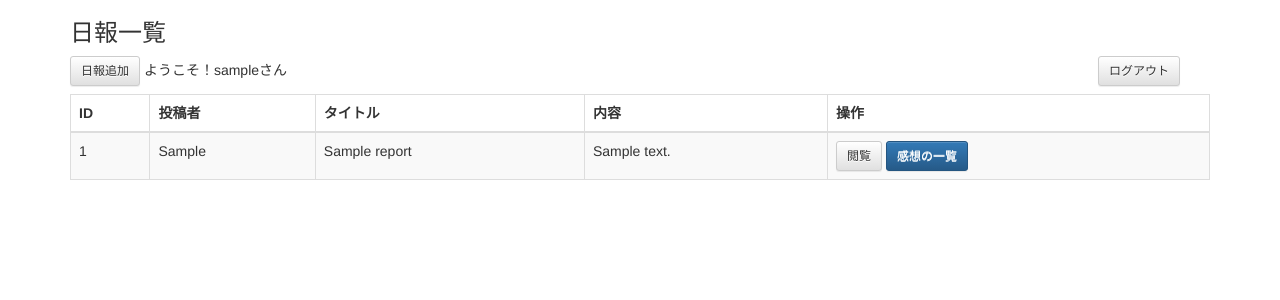
After one commit to washinofumihiro/web_application_nippo, a Django app: page /day/report/ in a window 1280 px wide. The commit adds this page. Shown: the top 300 px of the page. Run offline with Django 3.2, Linux system fonts and the light colour scheme; a user stored in the database is signed in; tables that the repository leaves empty hold one stand-in row (values such as "Sample post"); some libraries are stand-ins or nearby versions.

Commit message:
refactoring variable name

```diff
--- a/daily_report/daily_report/settings.py
+++ b/daily_report/daily_report/settings.py
@@ -144,4 +144,4 @@ STATICFILES_DIRS = (
 
 
 LOGIN_URL = '/login'
-LOGIN_REDIRECT_URL = '/day/book'
+LOGIN_REDIRECT_URL = '/day/report'
--- a/daily_report/day/forms.py
+++ b/daily_report/day/forms.py
@@ -1,5 +1,5 @@
 from django.forms import ModelForm
-from .models import Book, Impression
+from .models import Report, Impression
 
 
 class ImpressionForm(ModelForm):
@@ -8,10 +8,10 @@ class ImpressionForm(ModelForm):
         model = Impression
         fields = ('comment', )
 
-class BookForm(ModelForm):
+class ReportForm(ModelForm):
     """書籍のフォーム"""
     class Meta:
-        model = Book
+        model = Report
         # fields = ('name', 'publisher', )
         fields = ( 'user','title', 'content',)
         # fields = ('date', 'title', 'user',)
--- a/daily_report/day/models.py
+++ b/daily_report/day/models.py
@@ -19,7 +19,7 @@ from django.contrib.auth.models import User
 
 
 
-class Book(models.Model):
+class Report(models.Model):
     """書籍"""
     title = models.CharField('タイトル', max_length=255)
     content = models.TextField('内容', blank=True)
@@ -29,7 +29,7 @@ class Book(models.Model):
         return self.name
 
 
-# class Book(models.Model):
+# class Report(models.Model):
 #     """書籍"""
 #     date = models.CharField('日付', max_length = 20)
 #     title = models.CharField('タイトル', max_length=255)
@@ -47,7 +47,7 @@ class Book(models.Model):
 
 class Impression(models.Model):
     """感想"""
-    book = models.ForeignKey(Book, verbose_name='書籍', related_name='impressions')
+    report = models.ForeignKey(Report, verbose_name='書籍', related_name='impressions')
     comment = models.TextField('コメント', blank=True)
 
     def __str__(self):
--- a/daily_report/day/templates/base.html
+++ b/daily_report/day/templates/base.html
@@ -3,7 +3,7 @@
 <html lang="{{ LANGUAGE_CODE|default:"en-us" }}">
 <head>
 <meta charset="UTF-8">
-<title>{% block title %}My books{% endblock %}</title>
+<title>{% block title %}日報{% endblock %}</title>
 <meta name="viewport" content="width=device-width, initial-scale=1.0">
 <link href="{% static 'css/bootstrap.min.css' %}" rel="stylesheet">
 <link href="{% static 'css/bootstrap-theme.min.css' %}" rel="stylesheet">
--- a/daily_report/day/templates/day/impression_edit.html
+++ b/daily_report/day/templates/day/impression_edit.html
@@ -8,9 +8,9 @@
 {% block content %}
     <h3 class="page-header">感想の編集</h3>
     {% if impression_id %}
-    <form action="{% url 'day:impression_mod' book_id=book_id impression_id=impression_id %}" method="post" class="form-horizontal" role="form">
+    <form action="{% url 'day:impression_mod' report_id=report_id impression_id=impression_id %}" method="post" class="form-horizontal" role="form">
     {% else %}
-    <form action="{% url 'day:impression_add' book_id=book_id %}" method="post" class="form-horizontal" role="form">
+    <form action="{% url 'day:impression_add' report_id=report_id %}" method="post" class="form-horizontal" role="form">
     {% endif %}
       {% csrf_token %}
       {{ form|bootstrap_horizontal }}
@@ -21,7 +21,7 @@
         </div>
       </div>
     </form>
-    <a href="{% url 'day:impression_list' book_id=book_id %}" class="btn btn-default btn-sm">戻る</a>
+    <a href="{% url 'day:impression_list' report_id=report_id %}" class="btn btn-default btn-sm">戻る</a>
 {% endblock content %}
 
 <!--<!DOCTYPE html>-->
--- /dev/null
+++ b/daily_report/day/templates/day/report_list.html
@@ -0,0 +1,82 @@
+{% extends "base.html" %}
+
+{% block title %}日報一覧{% endblock title %}
+
+{% block extrahead %}
+<style>
+table {
+  margin-top: 8px;
+}
+</style>
+{% endblock %}
+
+{% block content %}
+    <span><h3 class="user-header">日報一覧</h3>
+    <a href="{% url 'day:report_add' %}" class="btn btn-default btn-sm">日報追加</a>
+    <span>ようこそ！{{request.user}}さん</span>
+
+    <table class="table table-striped table-bordered">
+      <thead>
+        <tr>
+          <!--<th>ID</th>-->
+          <!--<th>日付</th>-->
+          <!--<th>タイトル</th>-->
+          <!--<th>投稿者</th>-->
+          <!--<th>操作</th>-->
+          <th>ID</th>
+          <th>投稿者</th>
+          <th>タイトル</th>
+          <th>内容</th>
+          <th>操作</th>
+        </tr>
+      </thead>
+      <tbody>
+        {% for report in reports %}
+        <tr>
+          <!--<td>{{ report.id }}</td>-->
+          <!--<td>{{ report.date }}</td>-->
+          <!--<td>{{ report.title }}</td>-->
+          <!--<td>{{ report.user }}</td>-->
+          <td >{{ report.id }}</td>
+          <td>{{ report.user }}</td>
+          <td>{{ report.title }}</td>
+          <td>{{ report.content }}</td>
+          <td>
+
+                  {% if report.user == request.user.username %}
+              <script>
+                    document.write('<a href="{% url 'day:report_mod' report_id=report.id %}" class="btn btn-default btn-sm">修正</a>');
+                    document.write('<a href="{% url 'day:report_del' report_id=report.id %}" class="btn btn-default btn-sm">削除</a>');
+
+              </script>
+              {% endif %}
+            <a href="{% url 'day:report_browse' report_id=report.id %}" class="btn btn-default btn-sm">閲覧</a>
+            <a href="{% url 'day:impression_list' report_id=report.id %}" class="btn btn-default btn-sm btn-primary">感想の一覧</a>
+          </td>
+          <!--<td>-->
+              <!--{% if report.user %}-->
+            <!--<a href="{% url 'day:report_mod' report_id=report.id %}" class="btn btn-default btn-sm">修正</a>-->
+            <!--<a href="{% url 'day:report_del' report_id=report.id %}" class="btn btn-default btn-sm">削除</a>-->
+              <!--{% endif %}-->
+            <!--<a href="{% url 'day:impression_list' report_id=report.id %}" class="btn btn-default btn-sm btn-primary">感想の一覧</a>-->
+          <!--</td>-->
+        </tr>
+        {% endfor %}
+      </tbody>
+        <a href="{% url 'django.contrib.auth.views.logout' %}" class="btn btn-default btn-sm" style="position: absolute; right: 100px;">ログアウト</a>
+    </table>
+{% endblock content %}
+                  <!--if(report.user == request.user){-->
+              <!--{% if report.user %}-->
+              <!--{% endif %}-->
+
+<!--<!DOCTYPE html>-->
+<!--<html lang="en">-->
+<!--<head>-->
+    <!--<meta charset="UTF-8">-->
+    <!--<title>Title</title>-->
+<!--</head>-->
+<!--<body>-->
+
+<!--</body>-->
+<!--</html>-->
--- a/daily_report/day/urls.py
+++ b/daily_report/day/urls.py
@@ -6,13 +6,13 @@ from django.views.generic import TemplateView
 
 urlpatterns = [
     # 書籍
-    url(r'^book/$', views.book_list, name='book_list'),   # 一覧
-    url(r'^book/add/$', views.book_edit, name='book_add'),  # 登録
-    url(r'^book/mod/(?P<book_id>\d+)/$', views.book_edit, name='book_mod'),  # 修正
-    url(r'^book/del/(?P<book_id>\d+)/$', views.book_del, name='book_del'),   # 削除
-    url(r'^book/browse/(?P<book_id>\d+)/$', views.book_browse, name='book_browse'),  # 閲覧
-    url(r'^impression/(?P<book_id>\d+)/$', views.ImpressionList.as_view(), name='impression_list'),  # 一覧
-    url(r'^impression/add/(?P<book_id>\d+)/$', views.impression_edit, name='impression_add'),        # 登録
-    url(r'^impression/mod/(?P<book_id>\d+)/(?P<impression_id>\d+)/$', views.impression_edit, name='impression_mod'),  # 修正
-    url(r'^impression/del/(?P<book_id>\d+)/(?P<impression_id>\d+)/$', views.impression_del, name='impression_del'),
+    url(r'^report/$', views.report_list, name='report_list'),   # 一覧
+    url(r'^report/add/$', views.report_edit, name='report_add'),  # 登録
+    url(r'^report/mod/(?P<report_id>\d+)/$', views.report_edit, name='report_mod'),  # 修正
+    url(r'^report/del/(?P<report_id>\d+)/$', views.report_del, name='report_del'),   # 削除
+    url(r'^report/browse/(?P<report_id>\d+)/$', views.report_browse, name='report_browse'),  # 閲覧
+    url(r'^impression/(?P<report_id>\d+)/$', views.ImpressionList.as_view(), name='impression_list'),  # 一覧
+    url(r'^impression/add/(?P<report_id>\d+)/$', views.impression_edit, name='impression_add'),        # 登録
+    url(r'^impression/mod/(?P<report_id>\d+)/(?P<impression_id>\d+)/$', views.impression_edit, name='impression_mod'),  # 修正
+    url(r'^impression/del/(?P<report_id>\d+)/(?P<impression_id>\d+)/$', views.impression_del, name='impression_del'),
 ]
--- a/daily_report/day/views.py
+++ b/daily_report/day/views.py
@@ -1,6 +1,6 @@
 from django.shortcuts import render, get_object_or_404, redirect
-from .models import Book, Impression
-from .forms import BookForm, ImpressionForm
+from .models import Report, Impression
+from .forms import ReportForm, ImpressionForm
 from django.views.generic.list import ListView
 from django.contrib.auth.decorators import login_required
 from django.views.decorators.http import require_POST
@@ -73,81 +73,81 @@ def create_user(request):
 
 
 @login_required
-def book_list(request):
+def report_list(request):
     """書籍の一覧"""
 #    return HttpResponse('書籍の一覧')
-    books = Book.objects.all().order_by('id')
+    reports = Report.objects.all().order_by('id')
     return render(request,
-                  'day/book_list.html',     # 使用するテンプレート
-                  {'books': books})         # テンプレートに渡すデータ
+                  'day/report_list.html',     # 使用するテンプレート
+                  {'reports': reports})         # テンプレートに渡すデータ
 
 # @login_required
-# def book_browse(request):
+# def report_browse(request):
 #     """書籍の一覧"""
 # #    return HttpResponse('書籍の一覧')
-#     books = Book.objects.all().order_by('id')
+#     reports = Report.objects.all().order_by('id')
 #     return render(request,
 #                   'day/browse.html',     # 使用するテンプレート
-#                   {'books': books})         # テンプレートに渡すデータ
+#                   {'reports': reports})         # テンプレートに渡すデータ
 
 
 @login_required
-def book_edit(request, book_id=None):
+def report_edit(request, report_id=None):
     """書籍の編集"""
 #     return HttpResponse('書籍の編集')
-    if book_id:   # book_id が指定されている (修正時)
-        book = get_object_or_404(Book, pk=book_id)
-        if book.user != request.user.username:
-            print(book.user)
+    if report_id:   # report_id が指定されている (修正時)
+        report = get_object_or_404(Report, pk=report_id)
+        if report.user != request.user.username:
+            print(report.user)
             print(request.user)
             print("あなたが投稿した日報でありません。")
-            return render(request, 'day/book_list.html', {'books': Book.objects.all().order_by('id')})
-    else:         # book_id が指定されていない (追加時)
-        book = Book()
-        book.user = request.user.username
+            return render(request, 'day/report_list.html', {'reports': Report.objects.all().order_by('id')})
+    else:         # report_id が指定されていない (追加時)
+        report = Report()
+        report.user = request.user.username
 
 
 
     if request.method == 'POST':
-        form = BookForm(request.POST, instance=book)  # POST された request データからフォームを作成
+        form = ReportForm(request.POST, instance=report)  # POST された request データからフォームを作成
         if form.is_valid():    # フォームのバリデーション
-            book = form.save(commit=False)
-            book.save()
-            return redirect('day:book_list')
+            report = form.save(commit=False)
+            report.save()
+            return redirect('day:report_list')
     else:    # GET の時
-        form = BookForm(instance=book)  # book インスタンスからフォームを作成
+        form = ReportForm(instance=report)  # report インスタンスからフォームを作成
 
-    return render(request, 'day/book_edit.html', dict(form=form, book_id=book_id))
+    return render(request, 'day/report_edit.html', dict(form=form, report_id=report_id))
 
 
 @login_required
-def book_browse(request, book_id=None):
+def report_browse(request, report_id=None):
     """書籍の編集"""
 #     return HttpResponse('書籍の編集')
-    if book_id:   # book_id が指定されている (修正時)
-        book = get_object_or_404(Book, pk=book_id)
-    else:         # book_id が指定されていない (追加時)
-        book = Book()
+    if report_id:   # report_id が指定されている (修正時)
+        report = get_object_or_404(Report, pk=report_id)
+    else:         # report_id が指定されていない (追加時)
+        report = Report()
 
     if request.method == 'POST':
-        form = BookForm(request.POST, instance=book)  # POST された request データからフォームを作成
+        form = ReportForm(request.POST, instance=report)  # POST された request データからフォームを作成
         if form.is_valid():    # フォームのバリデーション
-            book = form.save(commit=False)
-            book.save()
-            return redirect('day:book_list')
+            report = form.save(commit=False)
+            report.save()
+            return redirect('day:report_list')
     else:    # GET の時
-        form = BookForm(instance=book)  # book インスタンスからフォームを作成
+        form = ReportForm(instance=report)  # report インスタンスからフォームを作成
 
-    return render(request, 'day/book_browse.html', dict(form=form, book_id=book_id))
+    return render(request, 'day/report_browse.html', dict(form=form, report_id=report_id))
 
 
 @login_required
-def book_del(request, book_id):
+def report_del(request, report_id):
     """書籍の削除"""
     #     return HttpResponse('書籍の削除')
-    book = get_object_or_404(Book, pk=book_id)
-    book.delete()
-    return redirect('day:book_list')
+    report = get_object_or_404(Report, pk=report_id)
+    report.delete()
+    return redirect('day:report_list')
 
 
 
@@ -159,19 +159,19 @@ class ImpressionList(ListView):
 
     # @login_required
     def get(self, request, *args, **kwargs):
-        book = get_object_or_404(Book, pk=kwargs['book_id'])  # 親の書籍を読む
-        impressions = book.impressions.all().order_by('id')   # 書籍の子供の、感想を読む
+        report = get_object_or_404(Report, pk=kwargs['report_id'])  # 親の書籍を読む
+        impressions = report.impressions.all().order_by('id')   # 書籍の子供の、感想を読む
         self.object_list = impressions
 
-        context = self.get_context_data(object_list=self.object_list, book=book)
+        context = self.get_context_data(object_list=self.object_list, report=report)
         return self.render_to_response(context)
 
 
 
 @login_required
-def impression_edit(request, book_id, impression_id=None):
+def impression_edit(request, report_id, impression_id=None):
     """感想の編集"""
-    book = get_object_or_404(Book, pk=book_id)  # 親の書籍を読む
+    report = get_object_or_404(Report, pk=report_id)  # 親の書籍を読む
     if impression_id:   # impression_id が指定されている (修正時)
         impression = get_object_or_404(Impression, pk=impression_id)
     else:               # impression_id が指定されていない (追加時)
@@ -181,20 +181,20 @@ def impression_edit(request, book_id, impression_id=None):
         form = ImpressionForm(request.POST, instance=impression)  # POST された request データからフォームを作成
         if form.is_valid():    # フォームのバリデーション
             impression = form.save(commit=False)
-            impression.book = book  # この感想の、親の書籍をセット
+            impression.report = report  # この感想の、親の書籍をセット
             impression.save()
-            return redirect('day:impression_list', book_id=book_id)
+            return redirect('day:impression_list', report_id=report_id)
     else:    # GET の時
         form = ImpressionForm(instance=impression)  # impression インスタンスからフォームを作成
 
     return render(request,
                   'day/impression_edit.html',
-                  dict(form=form, book_id=book_id, impression_id=impression_id))
+                  dict(form=form, report_id=report_id, impression_id=impression_id))
 
 
 @login_required
-def impression_del(request, book_id, impression_id):
+def impression_del(request, report_id, impression_id):
     """感想の削除"""
     impression = get_object_or_404(Impression, pk=impression_id)
     impression.delete()
-    return redirect('day:impression_list', book_id=book_id)
+    return redirect('day:impression_list', report_id=report_id)
```
Also changed, not shown: daily_report/day/admin.py (+6 -6 lines), daily_report/day/templates/day/book_browse.html (deleted, +0 -61 lines), daily_report/day/templates/day/book_edit.html (deleted, +0 -37 lines), daily_report/day/templates/day/book_list.html (deleted, +0 -82 lines), daily_report/day/templates/day/browse.html (+7 -7 lines), daily_report/day/templates/day/impression_list.html (+5 -5 lines), daily_report/day/templates/day/report_browse.html (added, +61 -0 lines), daily_report/day/templates/day/report_edit.html (added, +37 -0 lines), daily_report/day/migrations/0008_auto_20160823_1613.py (added).
